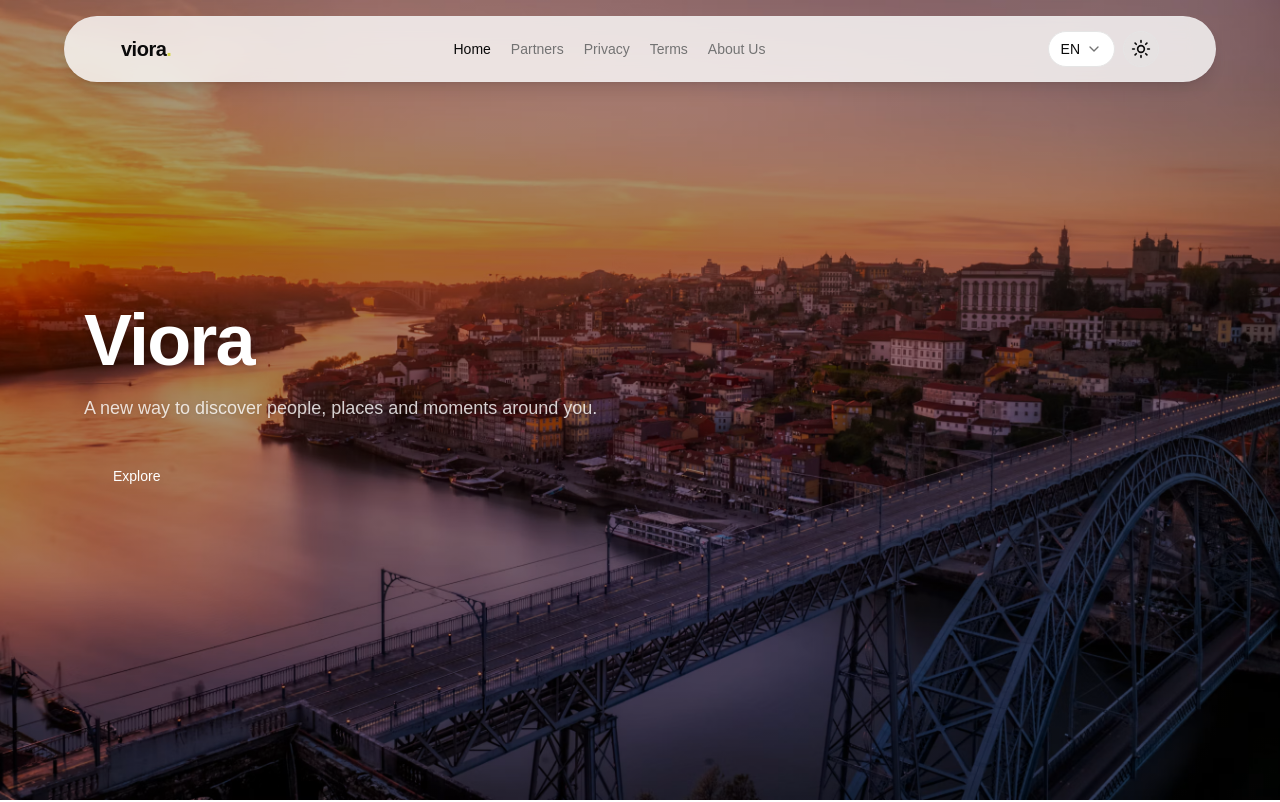
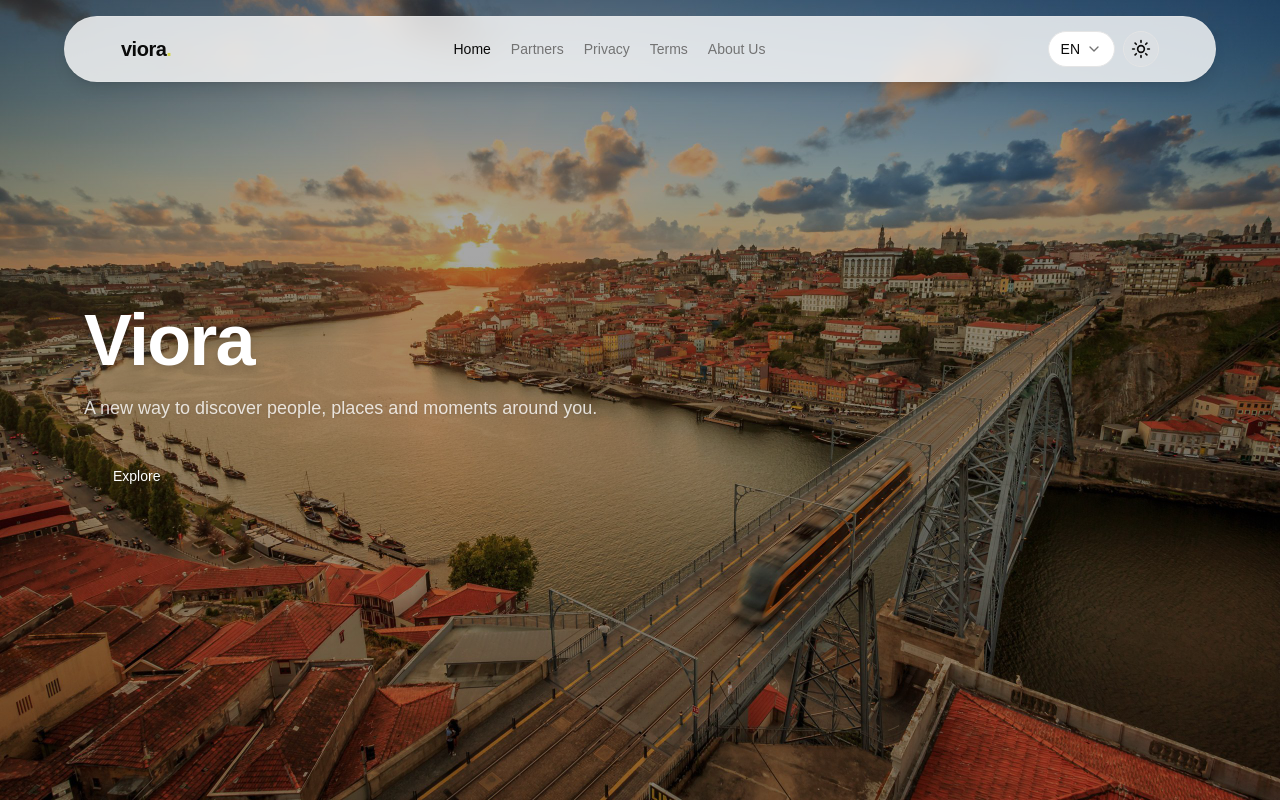
Before and after one commit to viora-studio/landing-page, a React (Vite) app: page / in a window 1280 px wide. Shown: the top 802 px of the page. Built offline with nearby package versions, Linux system fonts and the light colour scheme.

Commit message:
Updated wallpaper

```diff
--- a/src/index.css
+++ b/src/index.css
@@ -185,7 +185,7 @@
   background-image:
     linear-gradient(to bottom, transparent 58%, var(--background) 100%),
     linear-gradient(rgb(0 0 0 / 35%), rgb(0 0 0 / 35%)),
-    url("/wallpaper.avif");
+    url("/wallpaper.jpg");
   background-position: center;
   background-repeat: no-repeat;
   background-size: cover;
@@ -195,7 +195,7 @@
 :root:not(.dark) .home-wallpaper {
   background-image:
     linear-gradient(rgb(0 0 0 / 35%), rgb(0 0 0 / 35%)),
-    url("/wallpaper.avif");
+    url("/wallpaper.jpg");
 }
 
 
```
Also changed, not shown: public/wallpaper.jpg (added).
